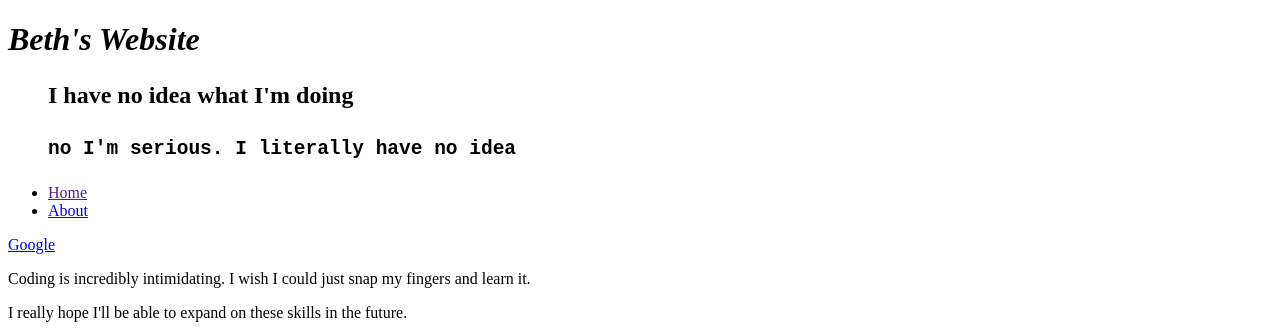
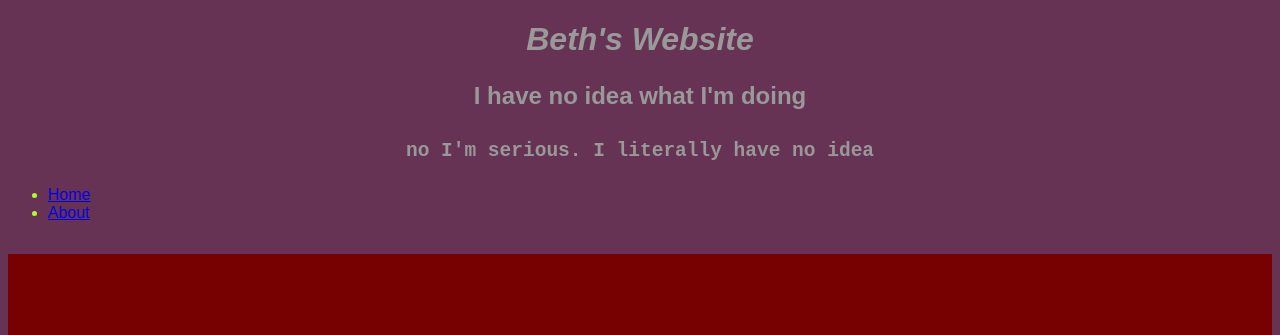
Before and after one commit to AlrightyAlmighty/11056-website, a plain HTML site: page index.html in a window 1280 px wide. Shown: the top 335 px of the page. Drawn offline with Linux system fonts and the light colour scheme.

Commit message:
samplewebsite
Work completed during class and independent study to test the basics of front end web design.

```diff
--- a/index.html
+++ b/index.html
@@ -2,7 +2,8 @@
 <html lang="en">
     <head>
         <title>My Website</title>
-        <meta charset="uta-9">
+        <meta charset="uta-8">
+        <link href="styles/main.css" rel="stylesheet"/>
     </head>
 
     <body>
@@ -11,12 +12,14 @@
         <h2><blockquote><code>no I'm serious. I literally have no idea</code></blockquote></h2>
         <nav>
             <ul>
-                <li><a href=""index.html">Home</a></li>
+                <li><a href="index.html">Home</a></li>
                 <li><a href="index.html">About</a></li>
             </ul>
         </nav>
 
         <p><a href="http://google.com">Google</a></p>
+
+        <img src="assets/images/frog.png" alt="froggo">
 
         <main>
             <section id="first">
@@ -32,7 +35,7 @@
             </section>
 
             <footer>
-                    <p>Footer</p>
+                    <p>This is the bottom of the webpage :/</p>
             </footer>
         </main>
 
--- /dev/null
+++ b/styles/main.css
@@ -0,0 +1,30 @@
+body {
+    background:#635;
+    font-family: arial;
+}
+
+h1, h2 {
+    color: #999;
+    text-align: center;
+}
+
+li {
+    color: greenyellow;
+}
+
+p {
+    background: #700;
+    color: white;
+    padding: 100px 80px 50px 30px;
+    font-size: 200%;
+}
+
+#first {
+    background: red;
+    colour: #999;
+}
+
+main section.second {
+    background: none;
+    color: green;
+}
```
Also changed, not shown: assets/images/frog.png (added).
